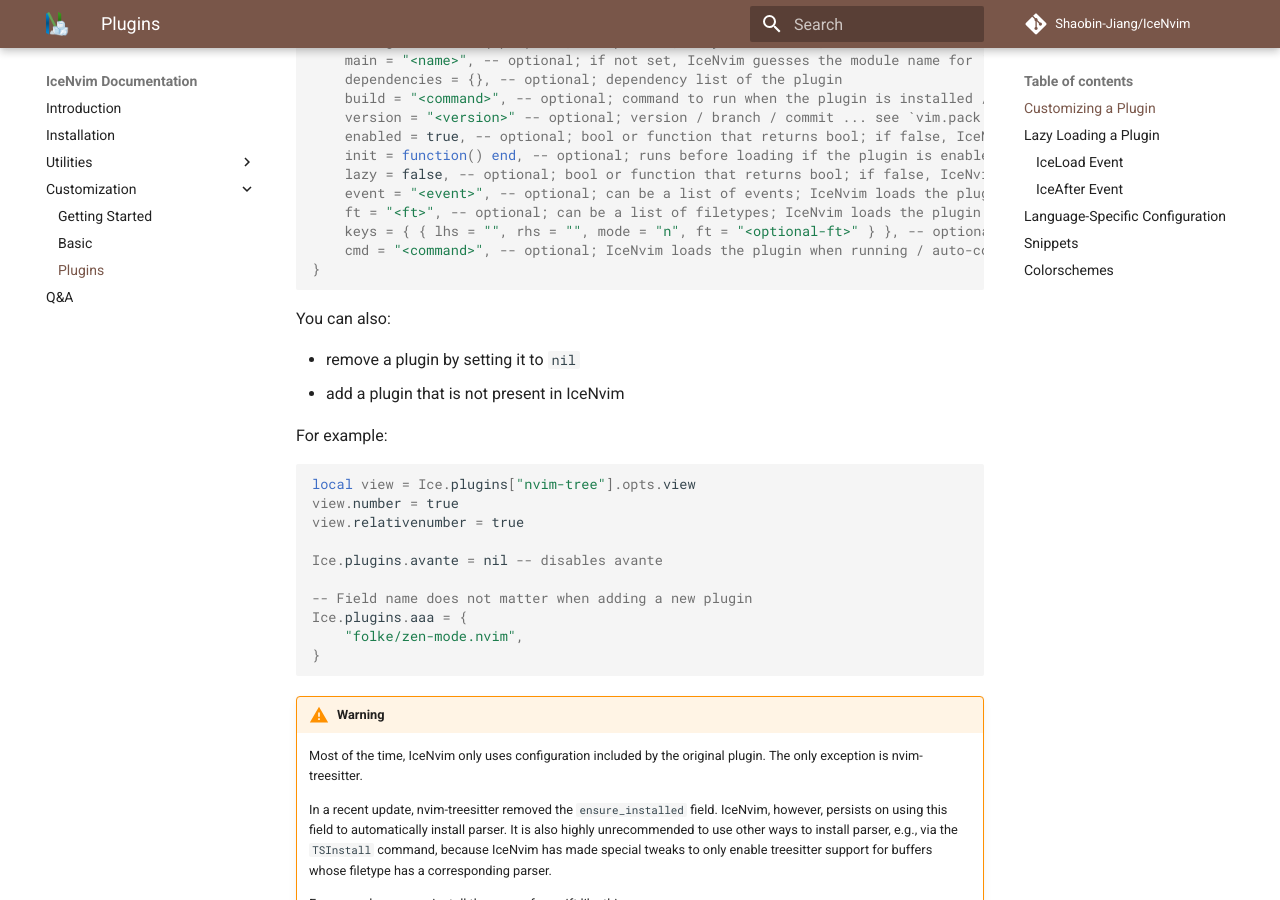
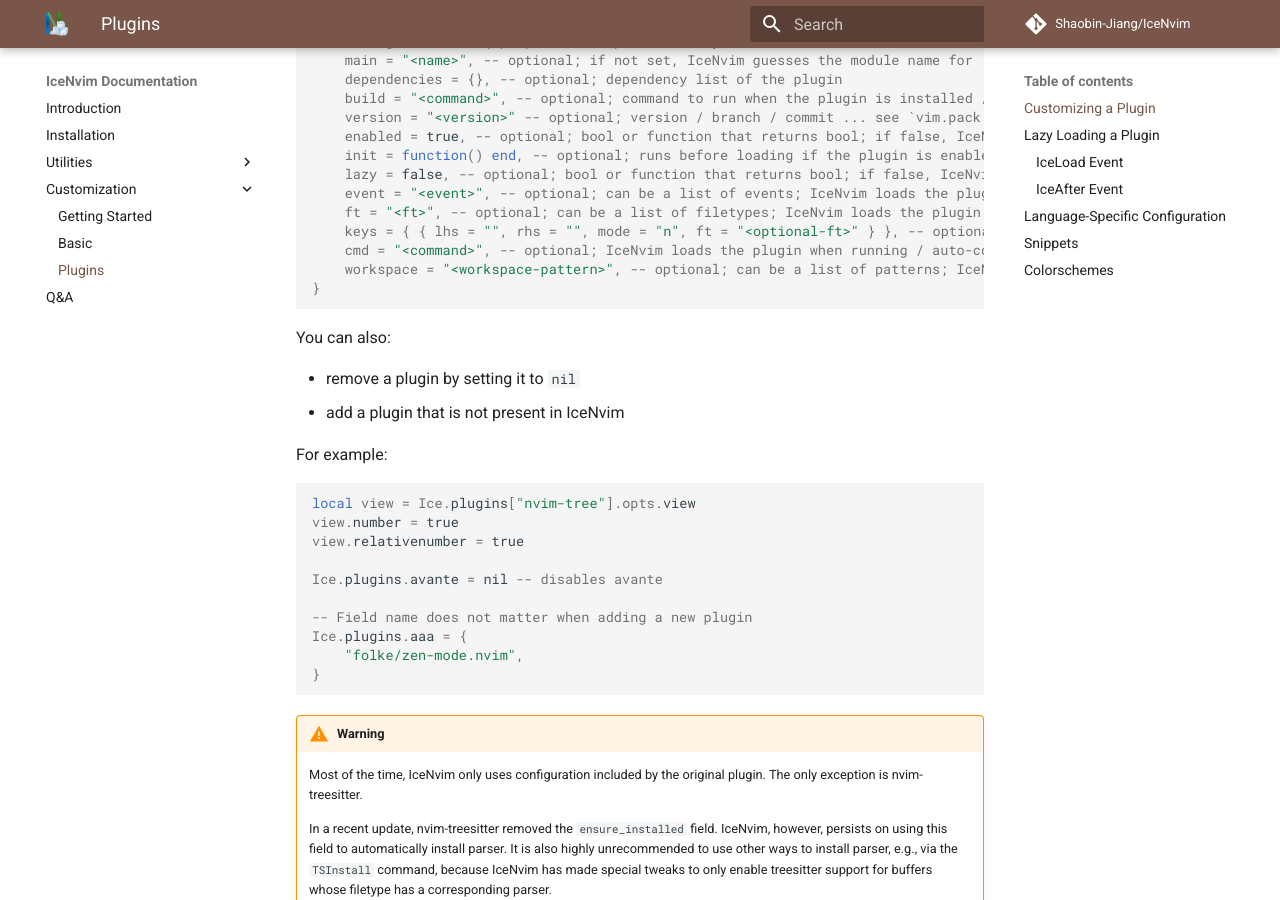
Before and after one commit to Shaobin-Jiang/ice-nvim-doc, an MkDocs documentation site: the page built from docs/customization/plugins.md, in a window 1280 px wide and 900 px high, scrolled down 543 px. Built offline with MkDocs 1.6.1 and Material for MkDocs 9.7.7, drawn with Linux system fonts in a browser that asks for light colours; comment, search, counter and statistics services are not loaded.

Commit message:
update doc on `workspace` trigger

````diff
--- a/docs/customization/plugins.md
+++ b/docs/customization/plugins.md
@@ -22,6 +22,7 @@
     ft = "<ft>", -- optional; can be a list of filetypes; IceNvim loads the plugin upon the filetype
     keys = { { lhs = "", rhs = "", mode = "n", ft = "<optional-ft>" } }, -- optional; IceNvim loads the plugin when detecting one of these keys and creates the keymaps
     cmd = "<command>", -- optional; IceNvim loads the plugin when running / auto-completing the command in cmdline
+    workspace = "<workspace-pattern>", -- optional; can be a list of patterns; IceNvim loads the plugin if the workspace contains the files
 }
 ```
 
````
